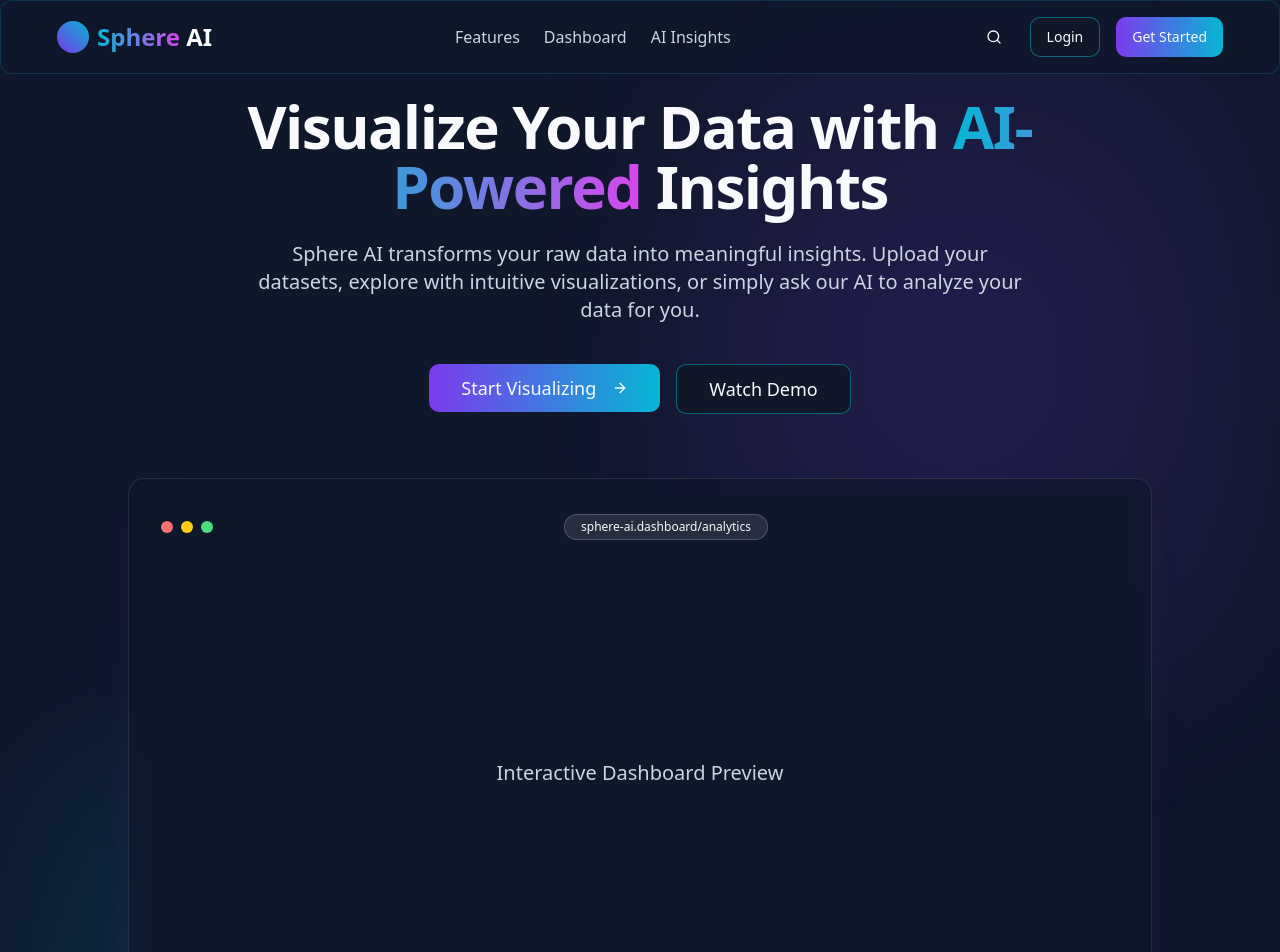
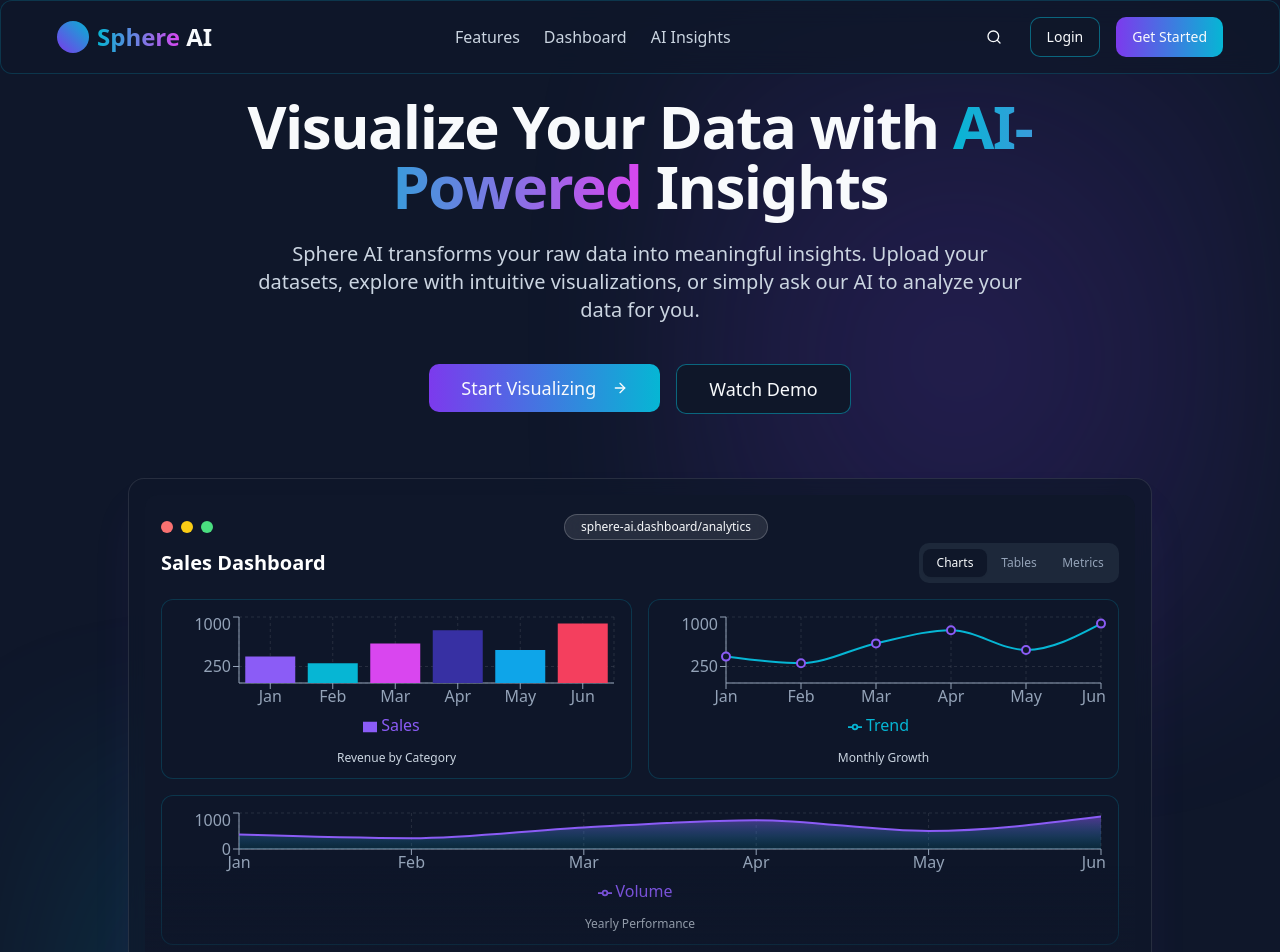
Before and after one commit to praveenkodati223/ai-sphere-dash, a React (Vite) app: page / in a window 1280 px wide. Shown: the top 952 px of the page. Built offline with nearby package versions, Linux system fonts and the light colour scheme.

Commit message:
Fix: Complete interactive dashboard preview
Adds content to the interactive dashboard preview section.

```diff
--- a/src/components/Hero.tsx
+++ b/src/components/Hero.tsx
@@ -2,6 +2,8 @@
 import React from 'react';
 import { Button } from "@/components/ui/button";
 import { ArrowRight } from "lucide-react";
+import ChartComponent from "./ChartComponent";
+import { Tabs, TabsContent, TabsList, TabsTrigger } from "@/components/ui/tabs";
 
 const Hero = () => {
   return (
@@ -30,10 +32,6 @@ const Hero = () => {
 
         <div className="glass p-4 rounded-2xl shadow-2xl shadow-sphere-purple/10 border border-white/10 overflow-hidden max-w-5xl mx-auto">
           <div className="aspect-video relative bg-sphere-dark rounded-xl overflow-hidden">
-            <div className="absolute inset-0 flex items-center justify-center">
-              <p className="text-xl text-slate-300">Interactive Dashboard Preview</p>
-            </div>
-            <div className="absolute bottom-0 left-0 right-0 h-1/2 bg-gradient-to-t from-sphere-dark to-transparent"></div>
             <div className="absolute top-4 left-4 right-4 h-8 flex items-center">
               <div className="flex gap-2">
                 <div className="w-3 h-3 rounded-full bg-red-400"></div>
@@ -44,6 +42,48 @@ const Hero = () => {
                 sphere-ai.dashboard/analytics
               </div>
             </div>
+
+            {/* Interactive Dashboard Preview Content */}
+            <div className="mt-8 p-4">
+              <div className="flex items-center justify-between mb-4">
+                <h3 className="text-xl font-semibold text-white">Sales Dashboard</h3>
+                <div className="flex gap-2">
+                  <Tabs defaultValue="charts" className="w-[200px]">
+                    <TabsList className="grid w-full grid-cols-3">
+                      <TabsTrigger value="charts" className="text-xs">Charts</TabsTrigger>
+                      <TabsTrigger value="tables" className="text-xs">Tables</TabsTrigger>
+                      <TabsTrigger value="metrics" className="text-xs">Metrics</TabsTrigger>
+                    </TabsList>
+                  </Tabs>
+                </div>
+              </div>
+
+              <div className="grid grid-cols-2 gap-4 mt-4">
+                <div className="glass p-3 rounded-lg">
+                  <div className="h-[130px]">
+                    <ChartComponent type="bar" />
+                  </div>
+                  <p className="text-xs text-center mt-2 text-slate-300">Revenue by Category</p>
+                </div>
+                <div className="glass p-3 rounded-lg">
+                  <div className="h-[130px]">
+                    <ChartComponent type="line" />
+                  </div>
+                  <p className="text-xs text-center mt-2 text-slate-300">Monthly Growth</p>
+                </div>
+              </div>
+
+              <div className="mt-4">
+                <div className="glass p-3 rounded-lg">
+                  <div className="h-[100px]">
+                    <ChartComponent type="area" />
+                  </div>
+                  <p className="text-xs text-center mt-2 text-slate-300">Yearly Performance</p>
+                </div>
+              </div>
+            </div>
+
+            <div className="absolute bottom-0 left-0 right-0 h-1/3 bg-gradient-to-t from-sphere-dark to-transparent"></div>
           </div>
         </div>
       </div>
```
